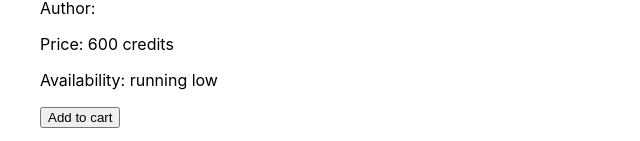
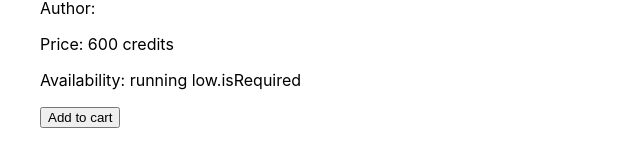
Before and after one commit to Olena-Milham/react-hw-test-01, a React (Create React App) app: page / in a window 1280 px wide. Shown: the part 1576-1717 px from the top of the page, without its empty margins (0-640 px from the left). Built offline with nearby package versions, Linux system fonts and the light colour scheme.

Commit message:
add isRequired

```diff
--- a/src/components/Painting.js
+++ b/src/components/Painting.js
@@ -8,18 +8,18 @@ const Painting =({imageUrl, title, profile, author, price, quantity})=>{
                 Author: <a href={profile}> {author.tag} </a>
             </p>
             <p> Price: {price} credits</p>
-            <p> Availability: {quantity<10 ? 'running low' : 'available'}</p>
+            <p> Availability: {quantity<10 ? 'running low.isRequired' : 'available'}</p>
 <button type ='button'> Add to cart </button>
         </div>
     )
 };
 Painting.propTypes={
-    imageUrl: PropTypes.string,
-    title: PropTypes.string,
-    profile: PropTypes.string,
-    author:PropTypes.string,
-    price:PropTypes.number,
-    quantity:PropTypes.number,
+    imageUrl: PropTypes.string.isRequired,
+    title: PropTypes.string.isRequired,
+    profile: PropTypes.string.isRequired,
+    author:PropTypes.string.isRequired,
+    price:PropTypes.number.isRequired,
+    quantity:PropTypes.number.isRequired,
 
 
 }
```
